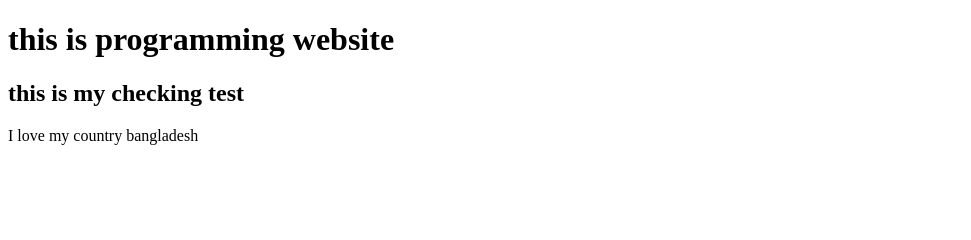
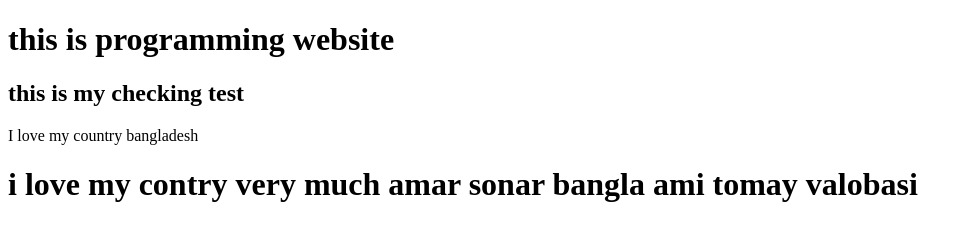
Before and after one commit to MOKCHHEDUL/counter, a plain HTML site: page index.html in a window 1280 px wide. Shown: the whole page, without its empty margins (0-971 px from the left). Drawn offline with Linux system fonts and the light colour scheme.

Commit message:
updatecommit

```diff
--- a/index.html
+++ b/index.html
@@ -9,5 +9,6 @@
     <h1>this is programming website </h1>
     <h2>this is my checking  test</h2>
     <p>I love my country bangladesh</p>
+    <h1>i love my contry very much amar sonar bangla ami tomay valobasi</h1>
 </body>
 </html>
```
